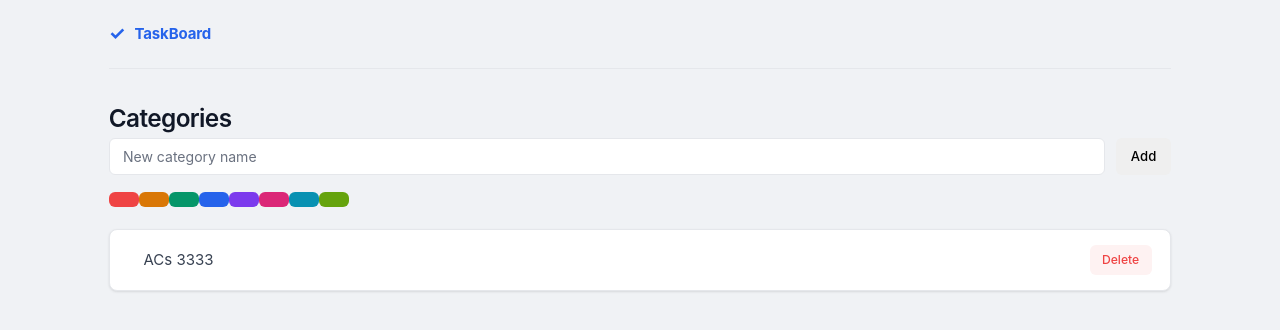
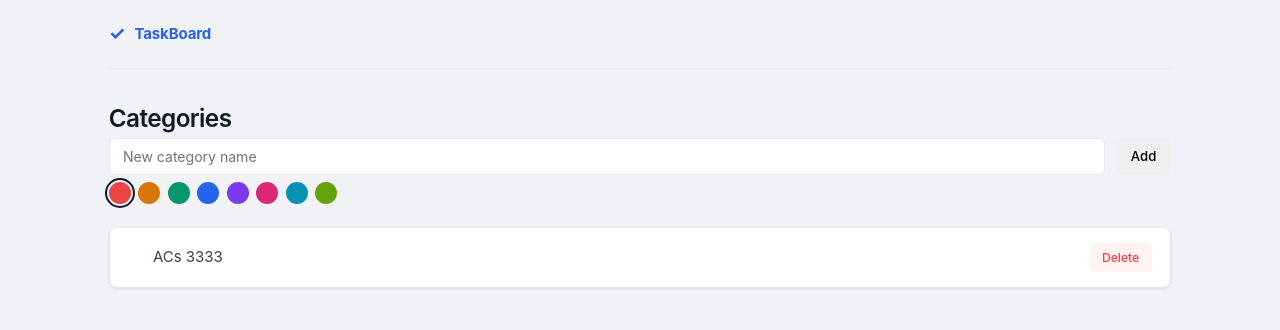
Before and after one commit to meganclapinski25/4320-state-management, a React (Vite) app: page /categories in a window 1280 px wide. Shown: the top 330 px of the page. Built offline with nearby package versions, Linux system fonts and the light colour scheme; data requests are answered from the project's data file.

Commit message:
restucutred CSS with Claude

```diff
--- a/src/index.css
+++ b/src/index.css
@@ -1,3 +1,6 @@
+/* =====================================================
+   Design Tokens
+   ===================================================== */
 :root {
   --text: #374151;
   --text-h: #111827;
@@ -50,6 +53,9 @@
   }
 }
 
+/* =====================================================
+   Reset & Base Elements
+   ===================================================== */
 * {
   box-sizing: border-box;
 }
@@ -78,7 +84,29 @@ h2 { font-size: 1.125rem; }
 
 p { margin: 0; }
 
-/* ── App Header ──────────────────────────────── */
+/* =====================================================
+   Page Layout (sidebar + main)
+   ===================================================== */
+.app-layout {
+  display: grid;
+  grid-template-columns: 240px 1fr;
+  gap: 1.5rem;
+  align-items: start;
+}
+
+.app-main {
+  min-width: 0;
+}
+
+@media (max-width: 720px) {
+  .app-layout {
+    grid-template-columns: 1fr;
+  }
+}
+
+/* =====================================================
+   App Header
+   ===================================================== */
 .app-header {
   display: flex;
   align-items: center;
@@ -103,8 +131,11 @@ p { margin: 0; }
   font-size: 1.25rem;
 }
 
-/* ── Buttons ─────────────────────────────────── */
-button, a.btn-link {
+/* =====================================================
+   Buttons & Links
+   ===================================================== */
+button,
+a.btn-link {
   display: inline-flex;
   align-items: center;
   gap: 0.375rem;
@@ -143,7 +174,8 @@ button.btn-secondary {
 }
 button.btn-secondary:hover { background: var(--bg); }
 
-button.edit-btn, a.edit-btn {
+button.edit-btn,
+a.edit-btn {
   background: var(--primary-light);
   color: var(--primary);
   border: 1px solid transparent;
@@ -158,7 +190,8 @@ button.edit-btn, a.edit-btn {
   border-radius: 6px;
   line-height: 1.4;
 }
-button.edit-btn:hover, a.edit-btn:hover {
+button.edit-btn:hover,
+a.edit-btn:hover {
   background: var(--primary);
   color: #fff;
 }
@@ -193,8 +226,11 @@ button.delete-btn:hover {
 .back-link:hover { color: var(--text-h); }
 .back-link::before { content: '←'; }
 
-/* ── Forms ───────────────────────────────────── */
-input, select {
+/* =====================================================
+   Forms
+   ===================================================== */
+input,
+select {
   width: 100%;
   padding: 0.6rem 0.875rem;
   font-size: 0.9375rem;
@@ -208,7 +244,8 @@ input, select {
 
 input::placeholder { color: var(--text-muted); }
 
-input:focus, select:focus {
+input:focus,
+select:focus {
   outline: none;
   border-color: var(--primary);
   box-shadow: 0 0 0 3px rgba(37, 99, 235, 0.12);
@@ -260,7 +297,108 @@ label {
   margin-top: 0.375rem;
 }
 
-/* ── Task List ───────────────────────────────── */
+/* =====================================================
+   Sidebar
+   ===================================================== */
+.sidebar {
+  display: flex;
+  flex-direction: column;
+  gap: 1rem;
+  position: sticky;
+  top: 1rem;
+}
+
+.sidebar-card {
+  background: var(--surface);
+  border: 1px solid var(--border);
+  border-radius: var(--radius);
+  box-shadow: var(--shadow-sm);
+  padding: 1.25rem;
+}
+
+.sidebar-card h3 {
+  font-size: 0.9375rem;
+  margin: 0 0 0.75rem 0;
+  font-weight: 600;
+  letter-spacing: -0.01em;
+}
+
+.sidebar-empty {
+  font-size: 0.8125rem;
+  color: var(--text-muted);
+  margin-bottom: 0.75rem;
+}
+
+.sidebar-categories {
+  list-style: none;
+  margin: 0 0 0.875rem 0;
+  padding: 0;
+  display: flex;
+  flex-direction: column;
+  gap: 0.5rem;
+}
+
+.sidebar-categories li {
+  display: flex;
+  align-items: center;
+  gap: 0.5rem;
+  font-size: 0.875rem;
+  color: var(--text-h);
+}
+
+.cat-dot {
+  width: 0.625rem;
+  height: 0.625rem;
+  border-radius: 50%;
+  flex-shrink: 0;
+  display: inline-block;
+}
+
+.sidebar-add-cat {
+  display: block;
+  width: 100%;
+  text-align: center;
+  background: var(--surface);
+  color: var(--text);
+  border: 1px solid var(--border);
+  padding: 0.55rem 1rem;
+  border-radius: 6px;
+  font-size: 0.8125rem;
+  font-weight: 500;
+  text-decoration: none;
+  cursor: pointer;
+  transition: background 0.15s, color 0.15s;
+}
+.sidebar-add-cat:hover {
+  background: var(--bg);
+  color: var(--text-h);
+}
+
+/* =====================================================
+   Color Swatch Picker
+   ===================================================== */
+.swatch-row {
+  display: flex;
+  gap: 0.5rem;
+}
+
+.swatch {
+  width: 22px;
+  height: 22px;
+  padding: 0;
+  border: none;
+  border-radius: 50%;
+  cursor: pointer;
+}
+
+.swatch.selected {
+  outline: 2px solid var(--text-h);
+  outline-offset: 2px;
+}
+
+/* =====================================================
+   Task List
+   ===================================================== */
 .task-list-header {
   display: flex;
   align-items: center;
@@ -304,7 +442,9 @@ label {
   gap: 0.5rem;
 }
 
-/* ── Status Badge ────────────────────────────── */
+/* =====================================================
+   Status Badge
+   ===================================================== */
 .status-badge {
   display: inline-flex;
   align-items: center;
@@ -315,11 +455,13 @@ label {
   text-transform: capitalize;
   letter-spacing: 0.02em;
 }
-.status-todo   { background: var(--border); color: var(--text-muted); }
-.status-doing  { background: var(--warning-light); color: var(--warning); }
-.status-done   { background: var(--success-light); color: var(--success); }
+.status-todo  { background: var(--border); color: var(--text-muted); }
+.status-doing { background: var(--warning-light); color: var(--warning); }
+.status-done  { background: var(--success-light); color: var(--success); }
 
-/* ── Task Detail ─────────────────────────────── */
+/* =====================================================
+   Task Detail
+   ===================================================== */
 .task-detail-card {
   background: var(--surface);
   border: 1px solid var(--border);
@@ -355,7 +497,6 @@ label {
   border-top: 1px solid var(--border);
 }
 
-/* Edit form inside detail */
 .task-edit-form {
   display: flex;
   flex-direction: column;
@@ -363,24 +504,12 @@ label {
   margin-top: 1rem;
 }
 
-/* ── Empty / Loading States ──────────────────── */
+/* =====================================================
+   Utilities & State Messages
+   ===================================================== */
 .state-message {
   text-align: center;
   padding: 3rem 1rem;
   color: var(--text-muted);
   font-size: 0.9375rem;
 }
-.app-layout {
-  display: grid;
-  grid-template-columns: 240px 1fr;
-  gap: 1.5rem;
-  align-items: start;
-}
-.app-main {
-  min-width: 0;
-}
-@media (max-width: 720px) {
-  .app-layout {
-    grid-template-columns: 1fr;
-  }
-}
```
